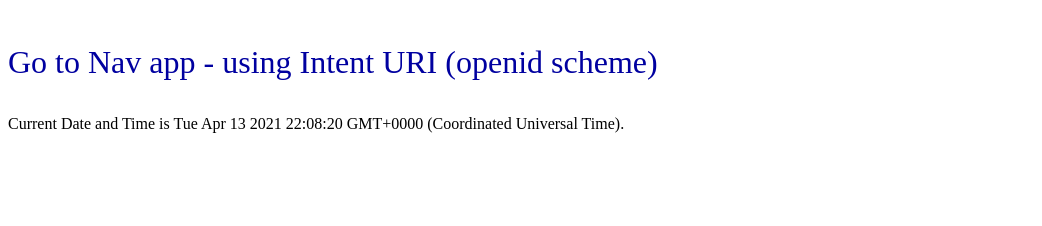
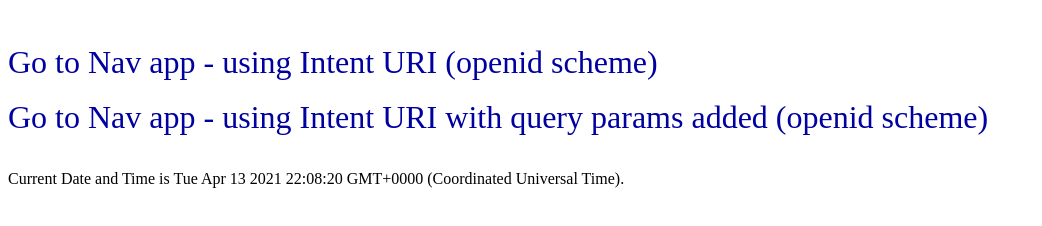
Before and after one commit to seanp30/deep-linking, a plain HTML site: page testing.html in a window 1280 px wide. Shown: the whole page, without its empty margins (0-1042 px from the left). Drawn offline with Linux system fonts and the light colour scheme.

Commit message:
add new link with query params

```diff
--- a/testing.html
+++ b/testing.html
@@ -23,6 +23,9 @@
  <a href="intent://digitalid/auth#Intent;scheme=openid;S.scope=opendi;S.response_type=id_token;S.client_id=https%3A%2F%2Fsiop-rpsim.gh.2klabs.ca%2Fauth;S.request_uri=https%3A%2F%2Fsiop-rpsim.gh.2klabs.ca%2Fauth%2Foidc%2F72f9fb7d-ef65-4c53-8be5-5d01434d3154;S.rp_return_url=https%3A%2F%2Fseanp30.github.io%2Fdeep-linking%2Ftesting.html;end" style='font-size: 2rem;'>Go to Nav app - using Intent URI (openid scheme)</a>
  </br>
  </br>
+ <a href="intent://digitalid/auth?scope=openid&response_type=id_token&client_id=https%3A%2F%2Fsiop-rpsim.gh.2klabs.ca%2Fauth&request_uri=https%3A%2F%2Fsiop-rpsim.gh.2klabs.ca%2Fauth%2Foidc%2F5cb40c17-5639-4771-a757-e586a418c76b#Intent;scheme=openid;S.scope=opendi;S.response_type=id_token;S.client_id=https%3A%2F%2Fsiop-rpsim.gh.2klabs.ca%2Fauth;S.request_uri=https%3A%2F%2Fsiop-rpsim.gh.2klabs.ca%2Fauth%2Foidc%2F72f9fb7d-ef65-4c53-8be5-5d01434d3154;S.rp_return_url=https%3A%2F%2Fseanp30.github.io%2Fdeep-linking%2Ftesting.html;end" style='font-size: 2rem;'>Go to Nav app - using Intent URI with query params added (openid scheme)</a>
+ </br>
+ </br>
 <p>Current Date and Time is <span id='date-time'></span>.</p>
 <script>
 var dt = new Date();
```
